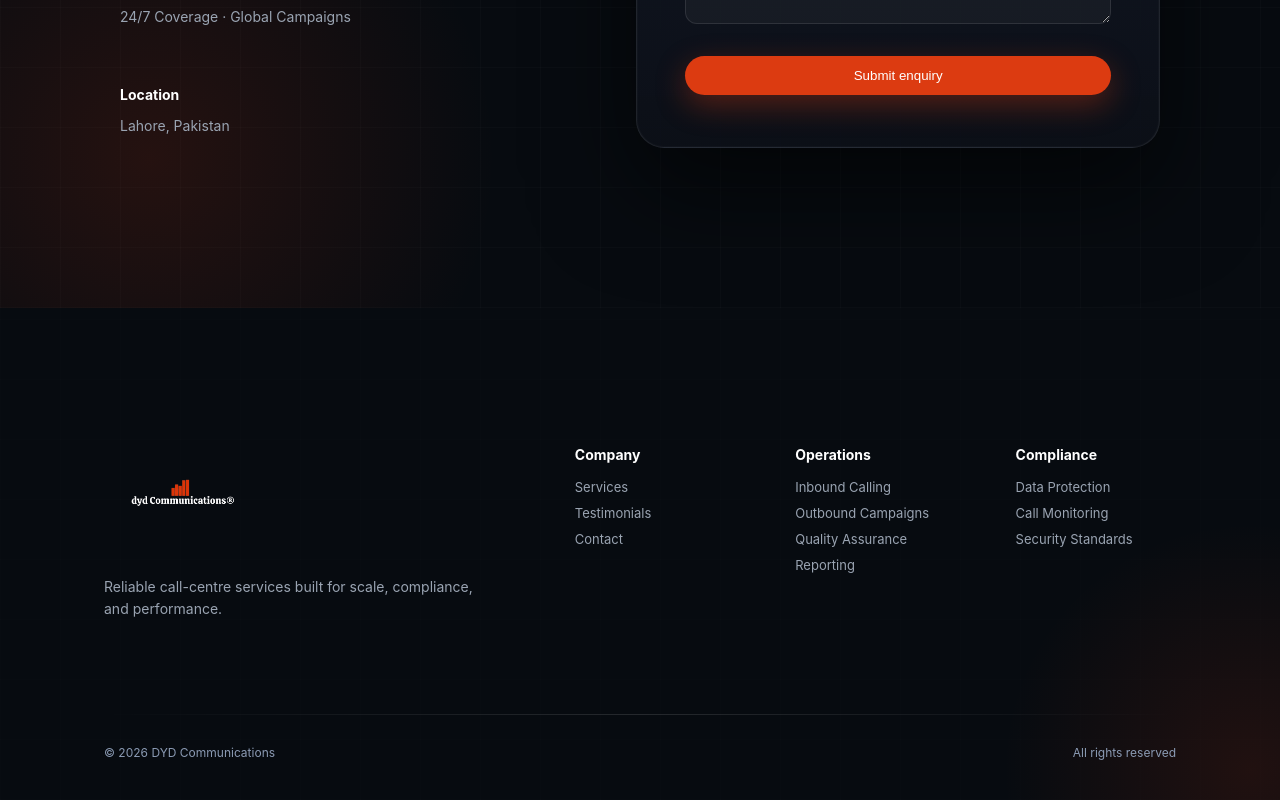
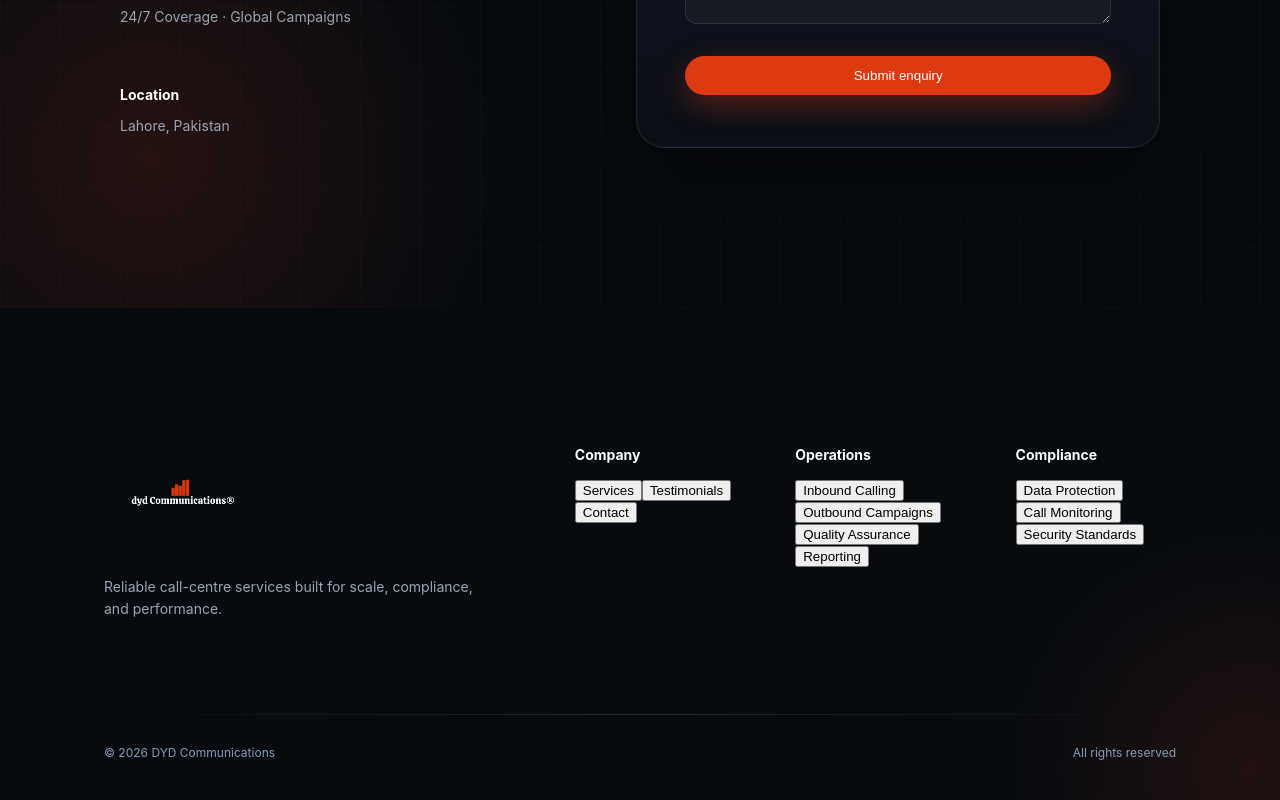
Before and after one commit to hani1172/callcentre-site111, a React (Create React App) app: page / in a window 1280 px wide. Shown: the part 5930-6730 px from the top of the page. Built offline with nearby package versions, Linux system fonts and the light colour scheme.

Commit message:
Update Footer.js

```diff
--- a/src/components/Footer.js
+++ b/src/components/Footer.js
@@ -2,6 +2,12 @@ import "./Footer.css";
 import logo from "../assets/logo.png";
 
 export default function Footer() {
+  const scrollTo = (id) => {
+    const el = document.getElementById(id);
+    if (!el) return;
+    el.scrollIntoView({ behavior: "smooth" });
+  };
+
   return (
     <footer className="footer">
       <div className="footer-inner">
@@ -9,10 +15,7 @@ export default function Footer() {
         {/* TOP */}
         <div className="footer-top">
           <div className="footer-brand">
-            <img
-              src={logo}
-              alt="DYD Communications"
-            />
+            <img src={logo} alt="DYD Communications" />
             <p>
               Reliable call-centre services built for scale,
               compliance, and performance.
@@ -22,24 +25,24 @@ export default function Footer() {
           <div className="footer-links">
             <div className="footer-col">
               <h4>Company</h4>
-              <a href="#services">Services</a>
-              <a href="#testimonials">Testimonials</a>
-              <a href="#contact">Contact</a>
+              <button onClick={() => scrollTo("services")}>Services</button>
+              <button onClick={() => scrollTo("testimonials")}>Testimonials</button>
+              <button onClick={() => scrollTo("contact")}>Contact</button>
             </div>
 
             <div className="footer-col">
               <h4>Operations</h4>
-              <a href="#">Inbound Calling</a>
-              <a href="#">Outbound Campaigns</a>
-              <a href="#">Quality Assurance</a>
-              <a href="#">Reporting</a>
+              <button type="button">Inbound Calling</button>
+              <button type="button">Outbound Campaigns</button>
+              <button type="button">Quality Assurance</button>
+              <button type="button">Reporting</button>
             </div>
 
             <div className="footer-col">
               <h4>Compliance</h4>
-              <a href="#">Data Protection</a>
-              <a href="#">Call Monitoring</a>
-              <a href="#">Security Standards</a>
+              <button type="button">Data Protection</button>
+              <button type="button">Call Monitoring</button>
+              <button type="button">Security Standards</button>
             </div>
           </div>
         </div>
```
